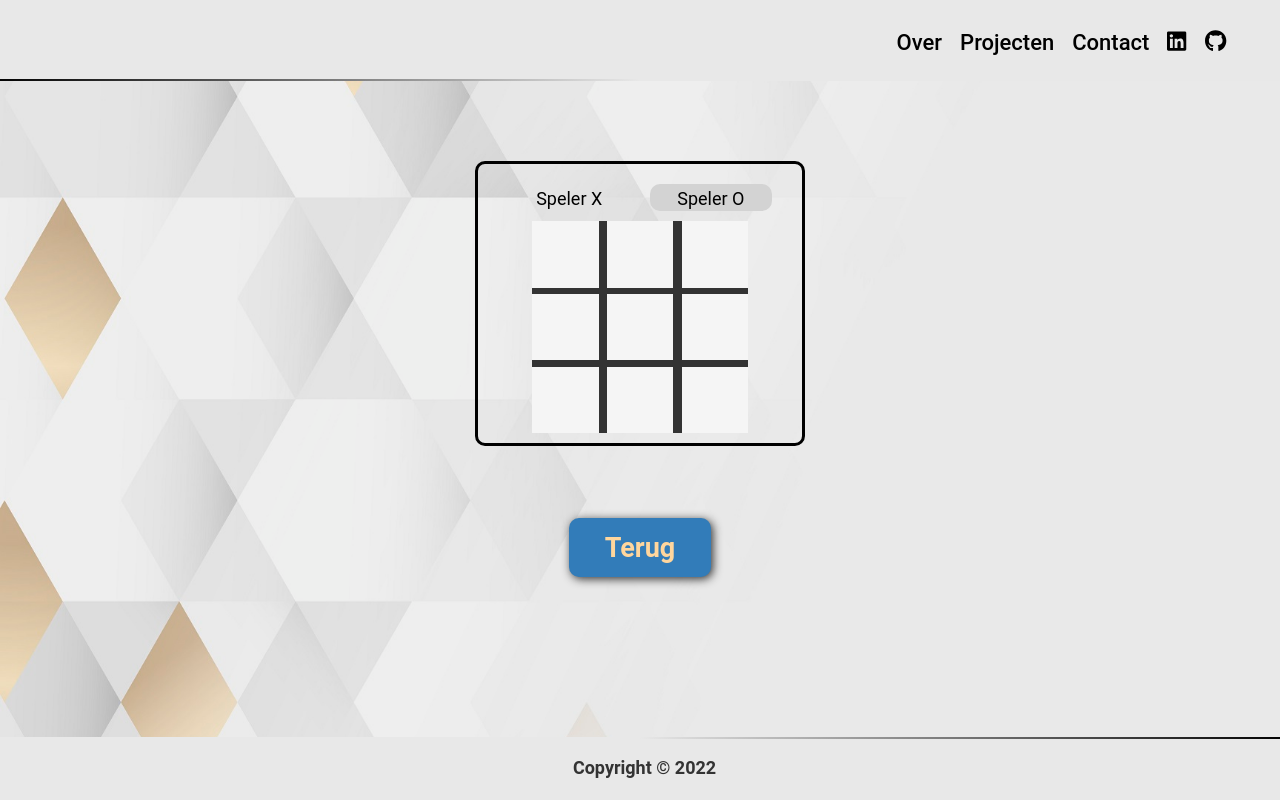
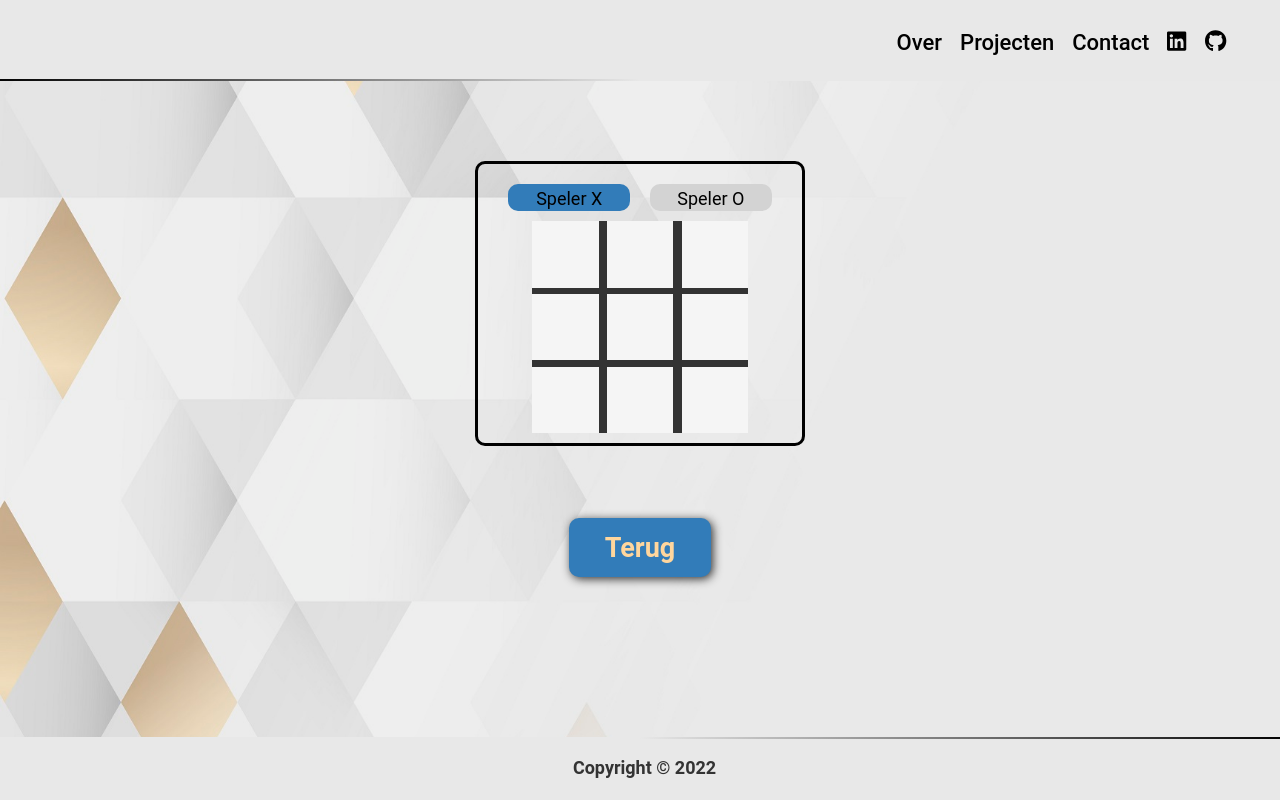
Before and after one commit to 3-rwin/portfolio, a React (Create React App) app: page /tic in a window 1280 px wide. Built offline with nearby package versions, Linux system fonts and the light colour scheme; no server answers.

Commit message:
fix active color in tic

```diff
--- a/src/projects/tic.css
+++ b/src/projects/tic.css
@@ -27,7 +27,7 @@ body {
 }
 
 .active {
-    background-color: var(--DARK-ACCENT);
+    background-color: var(--DARK-ACCENT-COLOR);
 }
 
 .ticButtonGrid {
```
